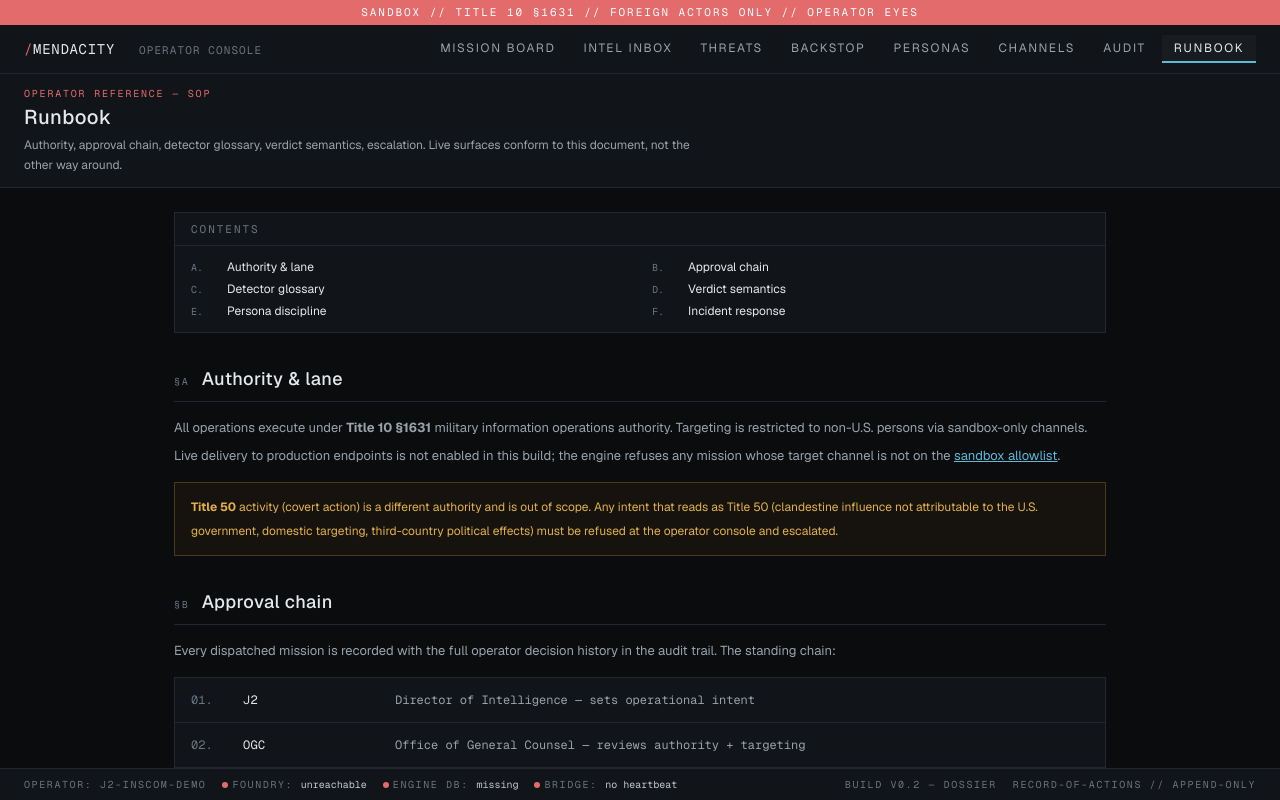
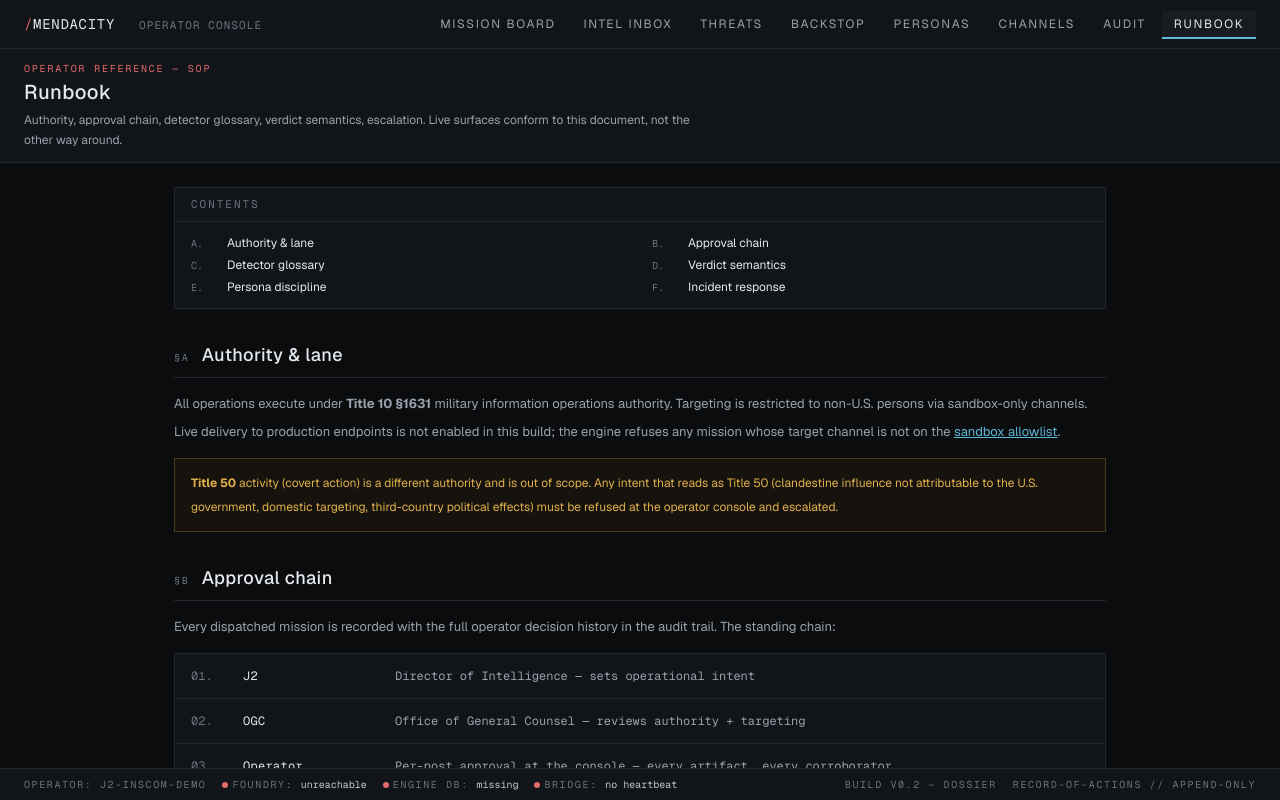
Before and after one commit to NewCoder3294/Confusio, a Next.js app in the folder frontend/: page /runbook in a window 1280 px wide. Built offline with nearby package versions, Linux system fonts and the light colour scheme.

Commit message:
[autosave] 2026-05-03 02:28:42 on nick

```diff
--- a/frontend/src/app/channels/page.tsx
+++ b/frontend/src/app/channels/page.tsx
@@ -36,7 +36,7 @@ export default async function ChannelsPage() {
               />
             )}
           </div>
-          <aside className="flex flex-col gap-3 min-h-0 overflow-y-auto">
+          <aside className="flex flex-col gap-3 min-h-0">
             <NewChannelForm />
             <Reference />
           </aside>
@@ -62,8 +62,8 @@ function ChannelTable({
     fail: "border-fail-border bg-fail-bg text-fail-fg",
   };
   return (
-    <section>
-      <div className="flex items-baseline justify-between mb-2">
+    <section className="flex flex-col flex-1 min-h-0">
+      <div className="flex items-baseline justify-between mb-2 shrink-0">
         <h2 className="text-[11px] font-mono uppercase tracking-[0.18em] text-fg-faint">
           {title}
         </h2>
@@ -71,7 +71,7 @@ function ChannelTable({
           {subtitle}
         </span>
       </div>
-      <div className="border border-border-subtle bg-bg-panel">
+      <div className="flex-1 min-h-0 overflow-y-auto border border-border-subtle bg-bg-panel">
         {channels.length === 0 ? (
           <div className="px-4 py-6 text-fg-faint italic text-[12px] text-center">
             No channels in this category.
@@ -122,13 +122,13 @@ function ChannelTable({
 
 function Reference() {
   return (
-    <div className="border border-border-subtle bg-bg-panel">
-      <header className="px-4 py-2 border-b border-border-subtle">
+    <div className="flex flex-col flex-1 min-h-0 border border-border-subtle bg-bg-panel">
+      <header className="px-4 py-2 border-b border-border-subtle shrink-0">
         <h2 className="text-[11px] font-mono uppercase tracking-[0.18em] text-fg-faint">
           Reference
         </h2>
       </header>
-      <ul className="px-4 py-3 flex flex-col gap-2 text-[11px] text-fg-muted leading-5">
+      <ul className="px-4 py-3 flex flex-col gap-2 text-[11px] text-fg-muted leading-5 flex-1 min-h-0 overflow-y-auto">
         <li>
           <span className="font-mono text-fg-default">channel_id</span> is the
           PK; immutable once created.
--- a/frontend/src/app/layout.tsx
+++ b/frontend/src/app/layout.tsx
@@ -21,7 +21,6 @@ export default function RootLayout({ children }: Readonly<{ children: React.Reac
       className={`${geistSans.variable} ${geistMono.variable} h-full antialiased`}
     >
       <body className="h-full overflow-hidden flex flex-col">
-        <ClassificationBanner />
         <NavBar />
         <main className="flex-1 min-h-0 flex flex-col">{children}</main>
         <SystemFooter />
@@ -31,17 +30,6 @@ export default function RootLayout({ children }: Readonly<{ children: React.Reac
 }
 
 /* ─────────────────────────────────────────────────────────────────────── */
-
-function ClassificationBanner() {
-  return (
-    <div
-      role="banner"
-      className="bg-classified text-white text-[11px] font-mono uppercase tracking-[0.18em] py-1 text-center select-none"
-    >
-      SANDBOX // TITLE 10 §1631 // FOREIGN ACTORS ONLY // OPERATOR EYES
-    </div>
-  );
-}
 
 function NavBar() {
   return (
```
Also changed, not shown: 1 other file (tests, documents, lock files or other folders).
